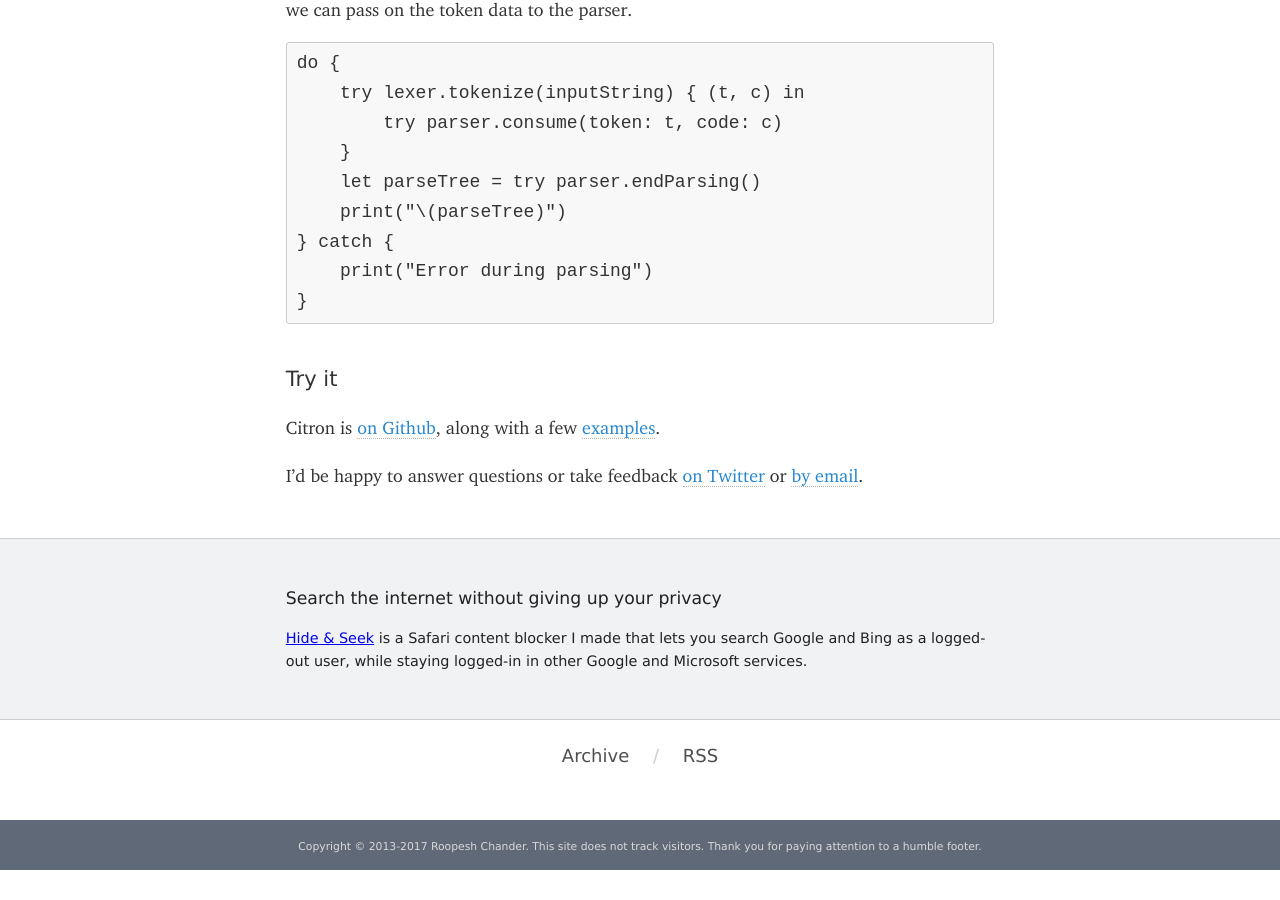
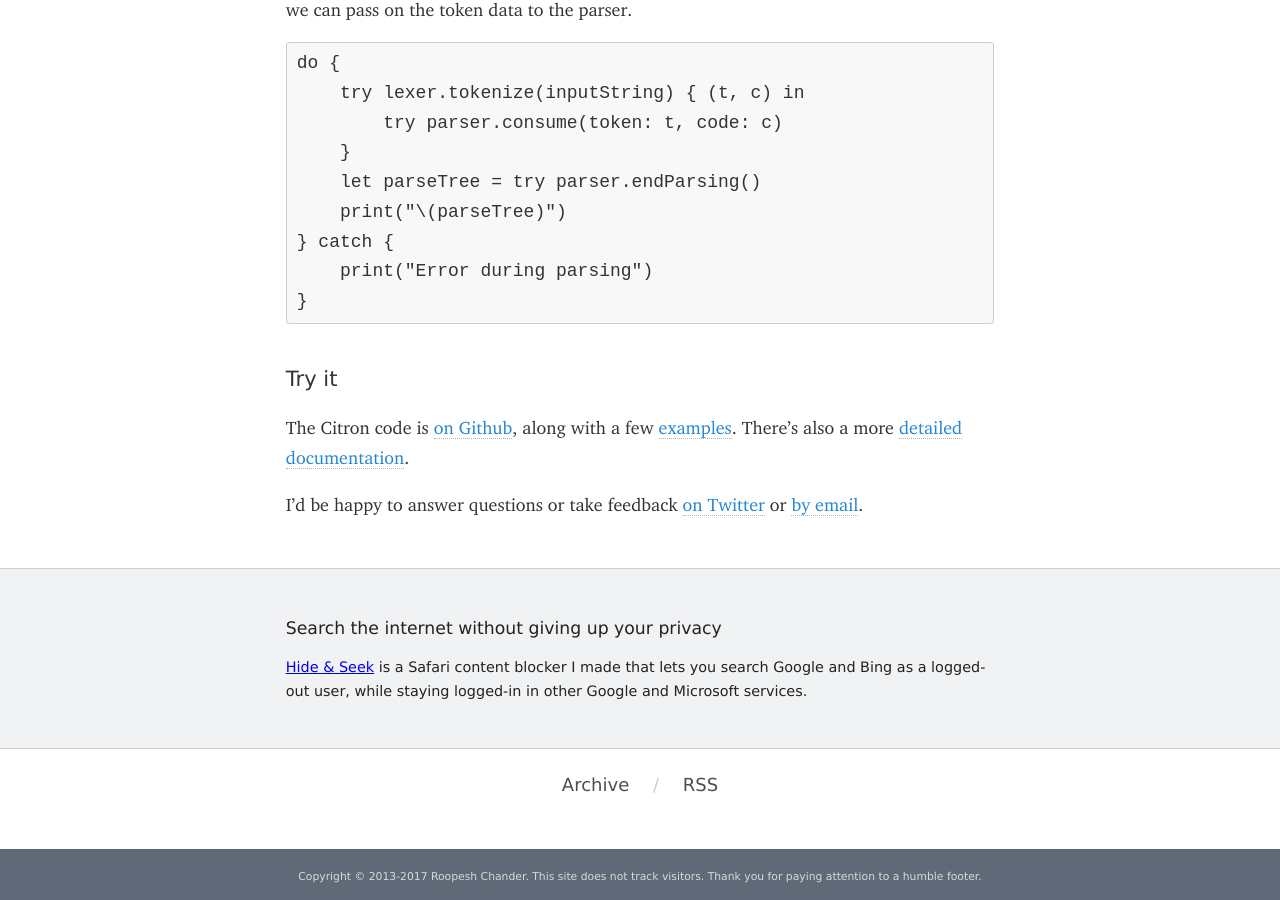
Before and after one commit to roop/roop.github.io, a Jekyll site: the page built from _posts/2017-12-03-introducing-citron.md, in a window 1280 px wide and 900 px high, scrolled down 6479 px. Built offline with Jekyll 4.4.1, drawn with Linux system fonts in a browser that asks for light colours; some web fonts are replaced; before the commit the page ends 7349 px from its top, so only the background shows below that.

Commit message:
Minor update to last post

```diff
--- a/_posts/2017-12-03-introducing-citron.md
+++ b/_posts/2017-12-03-introducing-citron.md
@@ -278,11 +278,14 @@ do {
 
 ### Try it
 
-Citron is [on Github][Citron], along with a few [examples].
+The Citron code is [on Github][github], along with a few [examples]. There's also
+a more [detailed documentation][doc].
 
 I'd be happy to answer questions or take feedback [on Twitter] or [by
 email].
 
+[github]: https://github.com/roop/citron
 [examples]: https://github.com/roop/citron/tree/master/examples/
+[doc]: http://roopc.net/citron/
 [on Twitter]: https://twitter.com/roopeshchander
 [by email]: mailto:roop@roopc.net
```
